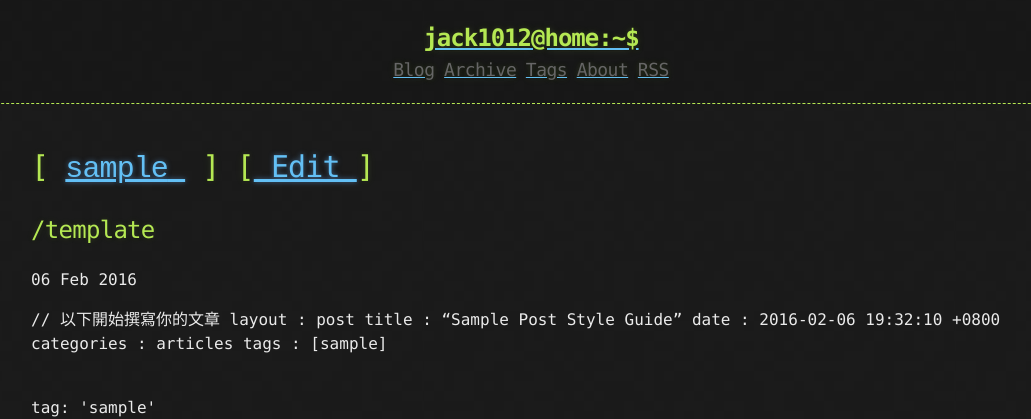
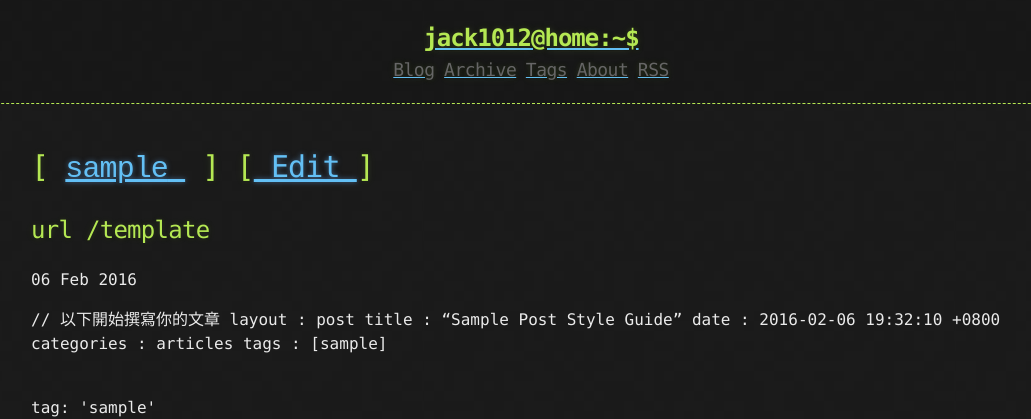
Before and after one commit to jack1012/jack1012.github.io, a Jekyll site: the page built from _posts/2020-03-23-template.md, in a window 1280 px wide. Shown: the top 419 px of the page, without its empty margins (109-1140 px from the left). Built offline with Jekyll 4.4.1, drawn with Linux system fonts in a browser that asks for light colours.

Commit message:
Update post.html

```diff
--- a/_layouts/post.html
+++ b/_layouts/post.html
@@ -13,7 +13,7 @@ layout: default
   [<a href="https://github.com/jack1012/jack1012.github.io/tree/master/_posts/" target="_blank" > Edit </a>]
   </h1>
 
-  <h2>{{ page.url }}</h2>
+  <h2>url {{ page.url }}</h2>
 
   <time datetime="{{ page.date | date_to_xmlschema }}" class="by-line">{{ page.date | date_to_string }}</time>
   {{ content }}
```
